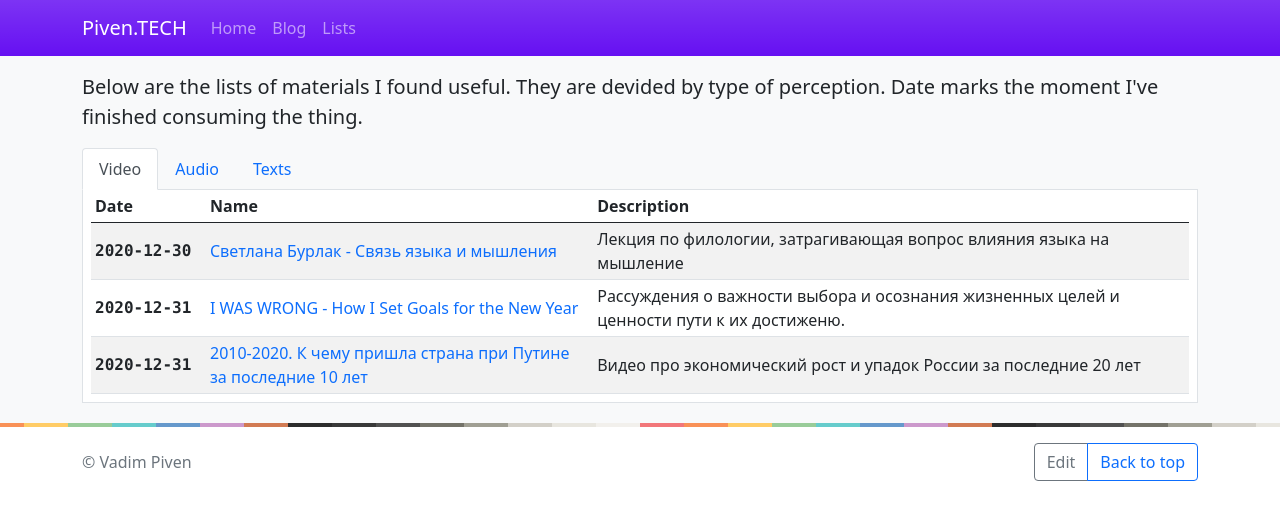
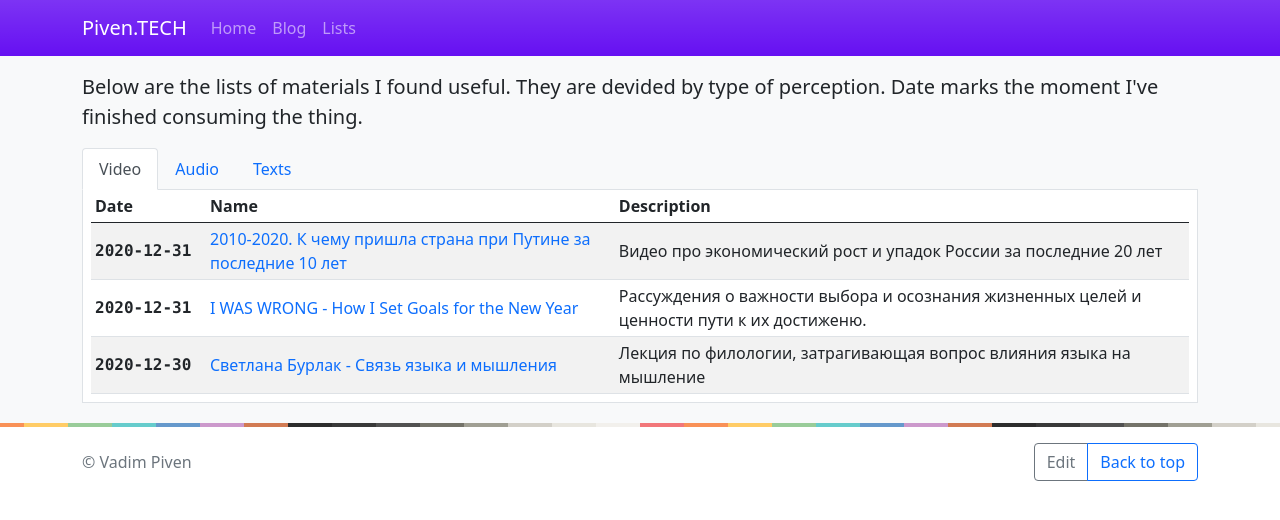
Before and after one commit to vadimpiven/vadimpiven, a Jekyll site: the page built from lists/index.html, in a window 1280 px wide. Shown: the top 520 px of the page. Built offline with Jekyll 4.4.1, drawn with Linux system fonts in a browser that asks for light colours.

Commit message:
Update index.html

```diff
--- a/lists/index.html
+++ b/lists/index.html
@@ -26,13 +26,14 @@ title: Lists
         <thead>
           <tr>
             <th scope="col" style="min-width: 115px;">Date</th>
-            <th scope="col" style="min-width: 200px;">Name</th>
-            <th scope="col" style="min-width: 350px;">Description</th>
+            <th scope="col" style="min-width: 250px;">Name</th>
+            <th scope="col" style="min-width: 300px;">Description</th>
           </tr>
         </thead>
         <tbody>
 
-          {% for video in site.video %}
+          {% assign video_sorted = site.video | sort: 'date' | reverse %}
+          {% for video in video_sorted %}
             <tr>
               <th scope="row" class="font-monospace">{{ video.date | date: "%Y-%m-%d" }}</th>
               <td><a href="{{ video.link }}" class="text-decoration-none">{{ video.name }}</a></td>
@@ -50,13 +51,14 @@ title: Lists
         <thead>
           <tr>
             <th scope="col" style="min-width: 115px;">Date</th>
-            <th scope="col" style="min-width: 200px;">Name</th>
-            <th scope="col" style="min-width: 350px;">Description</th>
+            <th scope="col" style="min-width: 250px;">Name</th>
+            <th scope="col" style="min-width: 300px;">Description</th>
           </tr>
         </thead>
         <tbody>
 
-          {% for audio in site.audio %}
+          {% assign audio_sorted = site.audio | sort: 'date' | reverse %}
+          {% for audio in audio_sorted %}
             <tr>
               <th scope="row" class="font-monospace">{{ audio.date | date: "%Y-%m-%d" }}</th>
               <td><a href="{{ audio.link }}" class="text-decoration-none">{{ audio.name }}</a></td>
@@ -74,13 +76,14 @@ title: Lists
         <thead>
           <tr>
             <th scope="col" style="min-width: 115px;">Date</th>
-            <th scope="col" style="min-width: 200px;">Name</th>
-            <th scope="col" style="min-width: 350px;">Description</th>
+            <th scope="col" style="min-width: 250px;">Name</th>
+            <th scope="col" style="min-width: 300px;">Description</th>
           </tr>
         </thead>
         <tbody>
 
-          {% for text in site.texts %}
+          {% assign texts_sorted = site.texts | sort: 'date' | reverse %}
+          {% for text in texts_sorted %}
             <tr>
               <th scope="row" class="font-monospace">{{ text.date | date: "%Y-%m-%d" }}</th>
               <td><a href="{{ text.link }}" class="text-decoration-none">{{ text.name }}</a></td>
```
